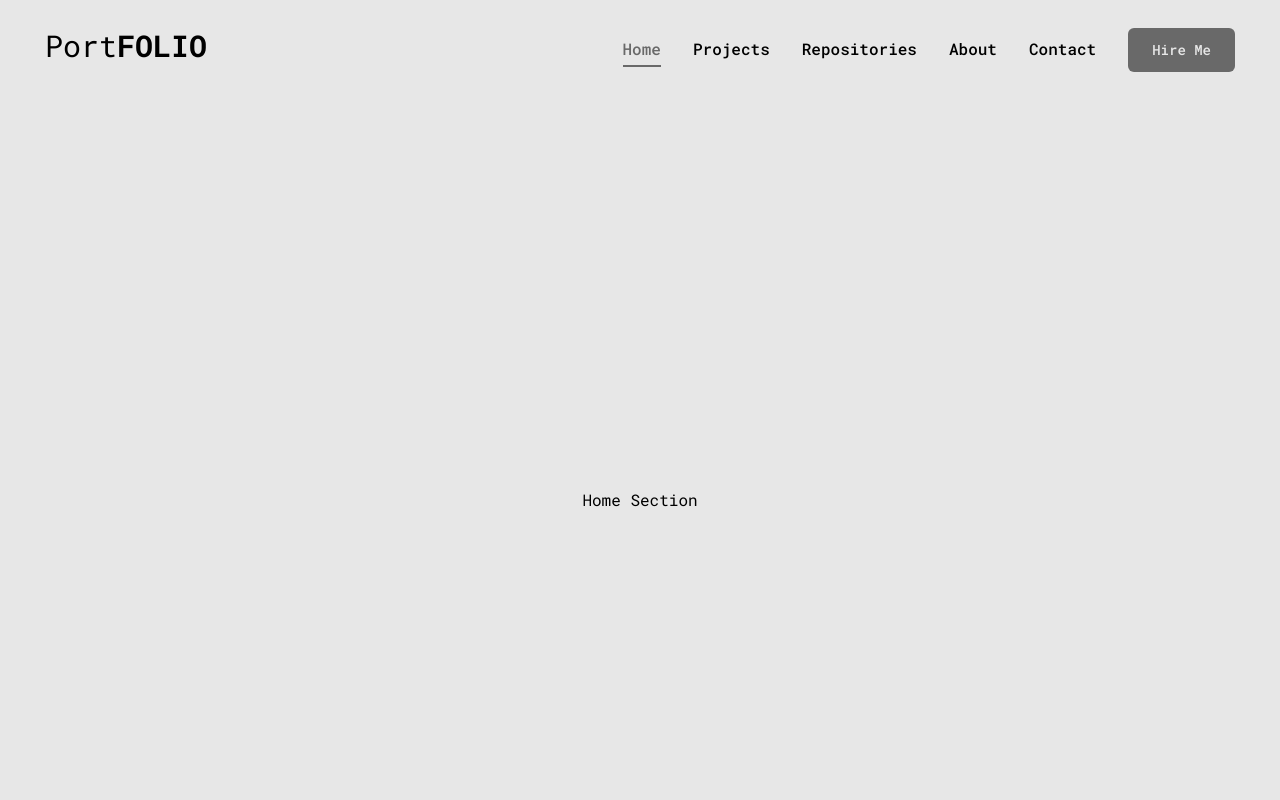
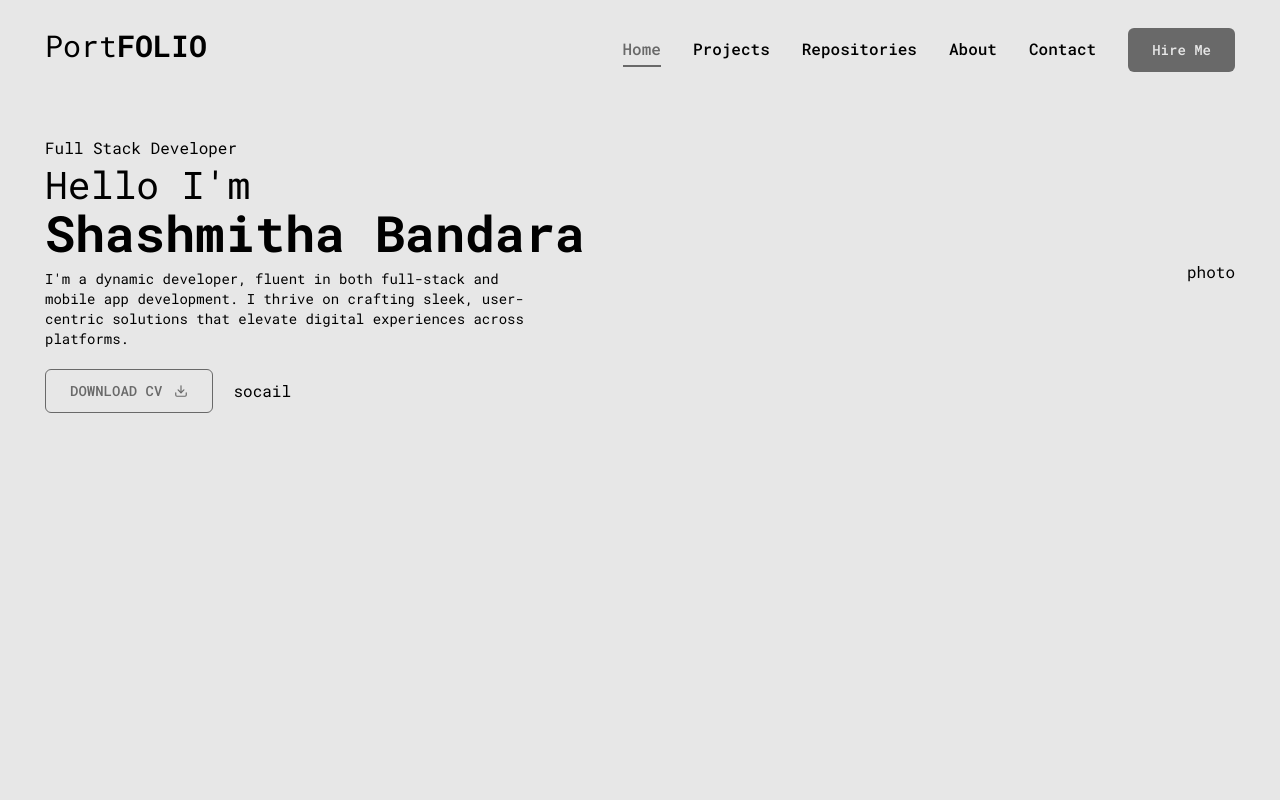
Before and after one commit to ShashmithaBan/PORTFOLIO_BY_NEXT_JS, a Next.js app in the folder portfolio/: page / in a window 1280 px wide. Shown: the top 800 px of the page. Built offline with nearby package versions, Linux system fonts and the light colour scheme.

Commit message:
Implemented home

```diff
--- a/portfolio/app/globals.css
+++ b/portfolio/app/globals.css
@@ -6,6 +6,16 @@
   body{
     @apply font-primary bg-primary text-black leading-loose;
   }
+  .h1{
+    @apply text-[38px] xl:text-[50px] leading-[1.1]
+  }
+  .h2{
+    @apply text-[28px] xl:text-[38px] leading-[1.1]
+  }
+  .h3{
+    @apply text-[18px] xl:text-[28px] leading-[1.1]
+  }
+
 }
 /* styles/globals.css */
 html {
--- a/portfolio/app/home/page.jsx
+++ b/portfolio/app/home/page.jsx
@@ -1,9 +1,34 @@
-import React from 'react'
+import { FiDownload } from "react-icons/fi";
+import { Button } from "@/components/ui/button";
 
 export const HomePage = () => {
   return (
-    <section id="home" className="h-screen flex items-center justify-center">
-          <h1>Home Section</h1>
+    <section id="home" className="h-full">
+          <div className="container mx-auto">
+            <div className="flex flex-col xl:flex-row gap-10 justify-between items-center xl:pt-8 xl:pb-24">
+              <div className="text-center xl:text-left">
+                <span span="text-xl">Full Stack Developer</span>
+                <h1 className="h2 mb-2">
+                Hello I'm<br/><span className="h1 font-extrabold ">Shashmitha Bandara</span>
+                </h1>
+                <p className="max-w-[500px] text-sm">I'm a dynamic developer, fluent in both full-stack and mobile app development. I thrive on crafting sleek, user-centric solutions that elevate digital experiences across platforms.
+</p>
+              <div className="xl:mt-5 mt-3 flex flex-col xl:flex-row items-center gap-5 ">
+                <Button variant = "outline" className="xl:flex uppercase gap-3">
+                  <span className="mx-auto">Download CV</span>
+                  <FiDownload/>
+                </Button>
+                <div className="">
+                  socail
+                </div>
+              </div>
+              </div>
+
+              <div className="photo">
+photo
+              </div>
+            </div>
+          </div>
         </section>
   )
 }
--- a/portfolio/app/page.jsx
+++ b/portfolio/app/page.jsx
@@ -10,10 +10,10 @@ export default function Home() {
   return (
    <main>
     <HomePage/>
-    <Projects/>
+    {/* <Projects/>
     <Repositories/>
     <About/>
-    <Contact/>
+    <Contact/> */}
    </main>
   );
 }
--- a/portfolio/components/ui/button.jsx
+++ b/portfolio/components/ui/button.jsx
@@ -13,7 +13,7 @@ const buttonVariants = cva(
         "bg-accent text-primary hover:bg-accent-hover",
         primary:
         "bg-primary text-black",
-        outine:
+        outline:
         "border border-accent bg-transparent text-accent hover:bg-accent hover:text-primary",
       },
       size: {
```
